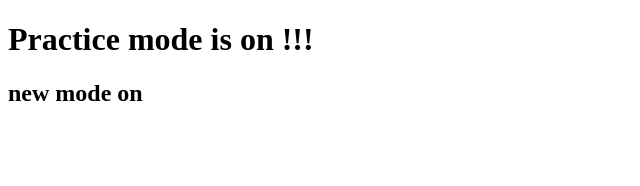
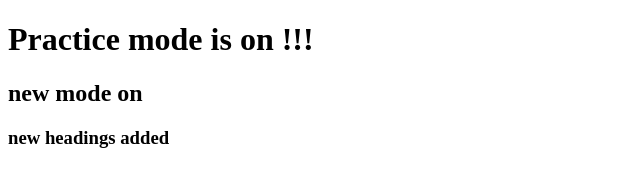
Before and after one commit to ojhasojan/grow, a plain HTML site: page index.html in a window 1280 px wide. Shown: the whole page, without its empty margins (0-640 px from the left). Drawn offline with Linux system fonts and the light colour scheme.

Commit message:
new added

```diff
--- a/index.html
+++ b/index.html
@@ -8,5 +8,6 @@
 <body>
     <h1>Practice mode is on !!!</h1>
     <h2>new mode on </h2>
+    <h3>new headings added</h3>
 </body>
 </html>
```
